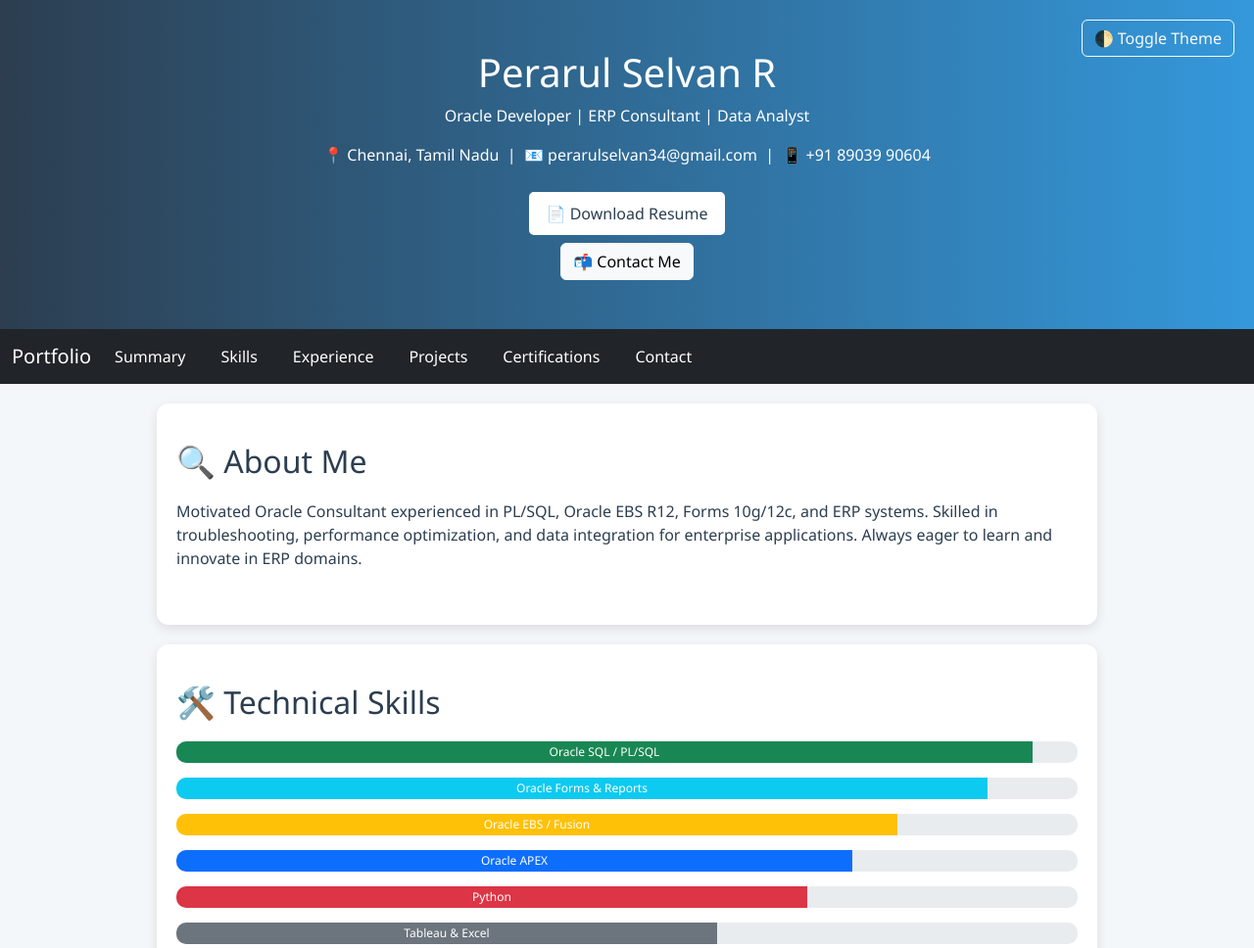
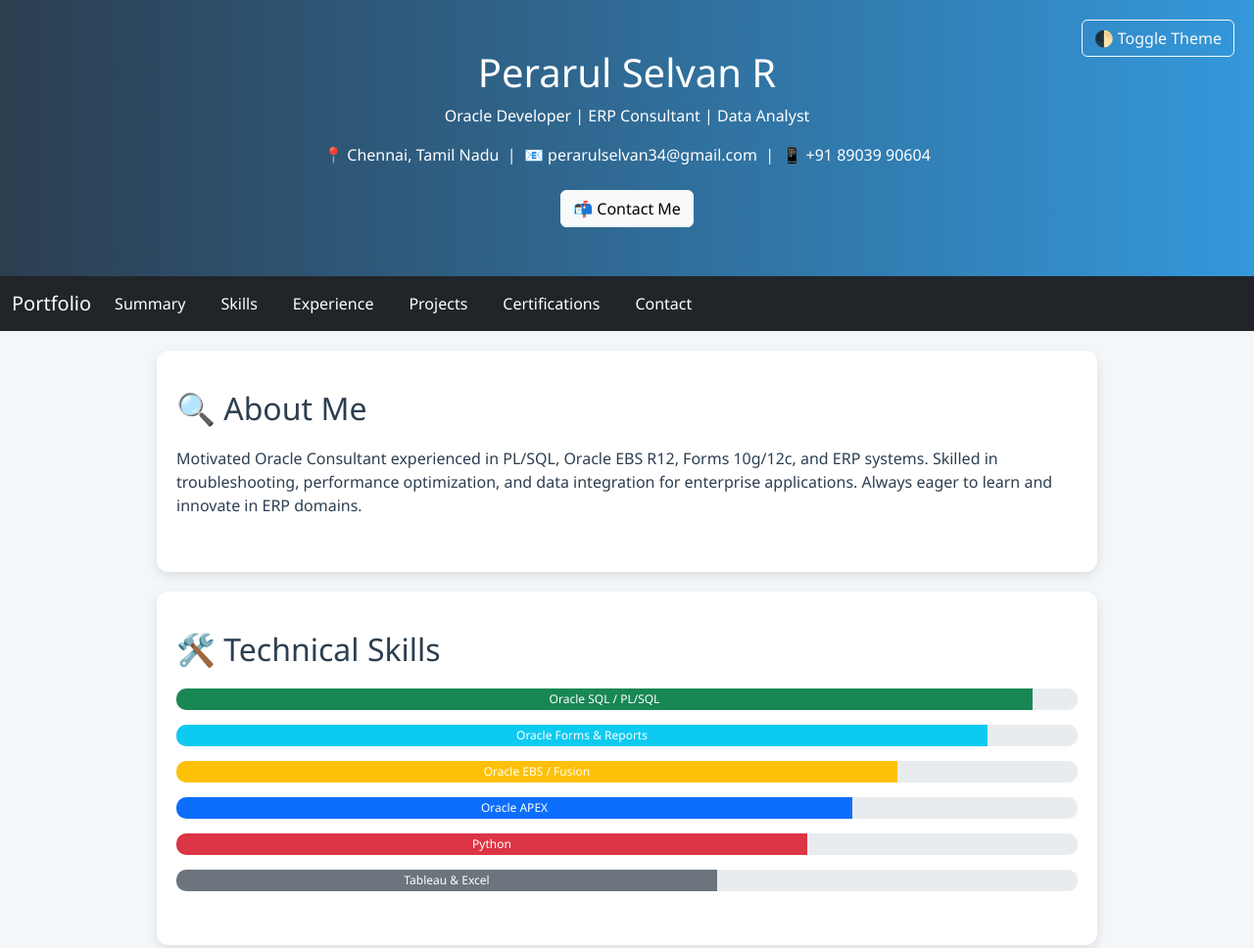
Before and after one commit to Perarul/perarul-portfolio, a plain HTML site: page index.html in a window 1280 px wide. Shown: the top 968 px of the page at 98% size. Drawn offline with nearby package versions, Linux system fonts and the light colour scheme.

Commit message:
Update index.html

```diff
--- a/index.html
+++ b/index.html
@@ -1,3 +1,4 @@
+
 <!DOCTYPE html>
 <html lang="en">
 <head>
@@ -15,10 +16,10 @@
     footer { background: #2c3e50; color: white; text-align: center; padding: 20px; }
     .progress { height: 22px; margin-bottom: 15px; border-radius: 10px; overflow: hidden; }
     .chart-container { max-width: 600px; margin: 0 auto; }
-    .btn-resume { margin-top: 10px; display: inline-block; color: #2c3e50; background: #ffffff; border: 2px solid #fff; padding: 8px 16px; border-radius: 5px; text-decoration: none; font-weight: 500; }
   </style>
 
   <script>
+    // Dark Mode Toggle Logic
     function toggleTheme() {
       const body = document.body;
       const currentTheme = body.classList.contains("dark-mode") ? "light" : "dark";
@@ -26,6 +27,7 @@
       localStorage.setItem("theme", currentTheme);
     }
 
+    // Load saved theme on page load
     window.onload = () => {
       const savedTheme = localStorage.getItem("theme");
       if (savedTheme === "dark") {
@@ -33,7 +35,6 @@
       }
     };
   </script>
-
   <style>
     body.dark-mode {
       background: #1e1e1e;
@@ -58,16 +59,16 @@
       .section { padding: 20px 15px; }
     }
   </style>
-</head>
+  </head>
 
 <body>
+
   <header>
     <button class="btn btn-outline-light theme-toggle" onclick="toggleTheme()">🌓 Toggle Theme</button>
+
     <h1>Perarul Selvan R</h1>
     <p>Oracle Developer | ERP Consultant | Data Analyst</p>
     <p>📍 Chennai, Tamil Nadu &nbsp;|&nbsp; 📧 perarulselvan34@gmail.com &nbsp;|&nbsp; 📱 +91 89039 90604</p>
-    <a href="resume.pdf" class="btn-resume" download>📄 Download Resume</a>
-    <br/>
     <a href="#contact" class="btn btn-light mt-2">📬 Contact Me</a>
   </header>
 
```
